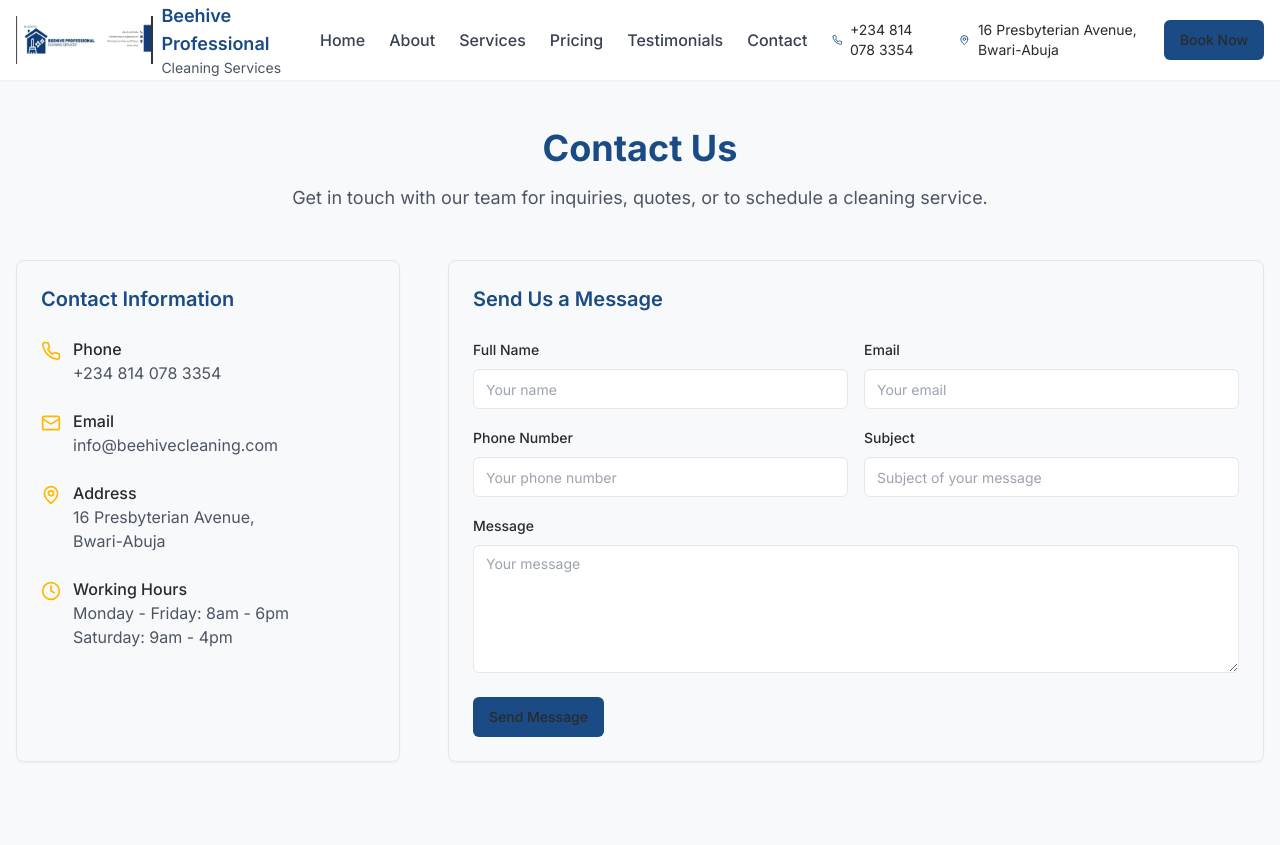
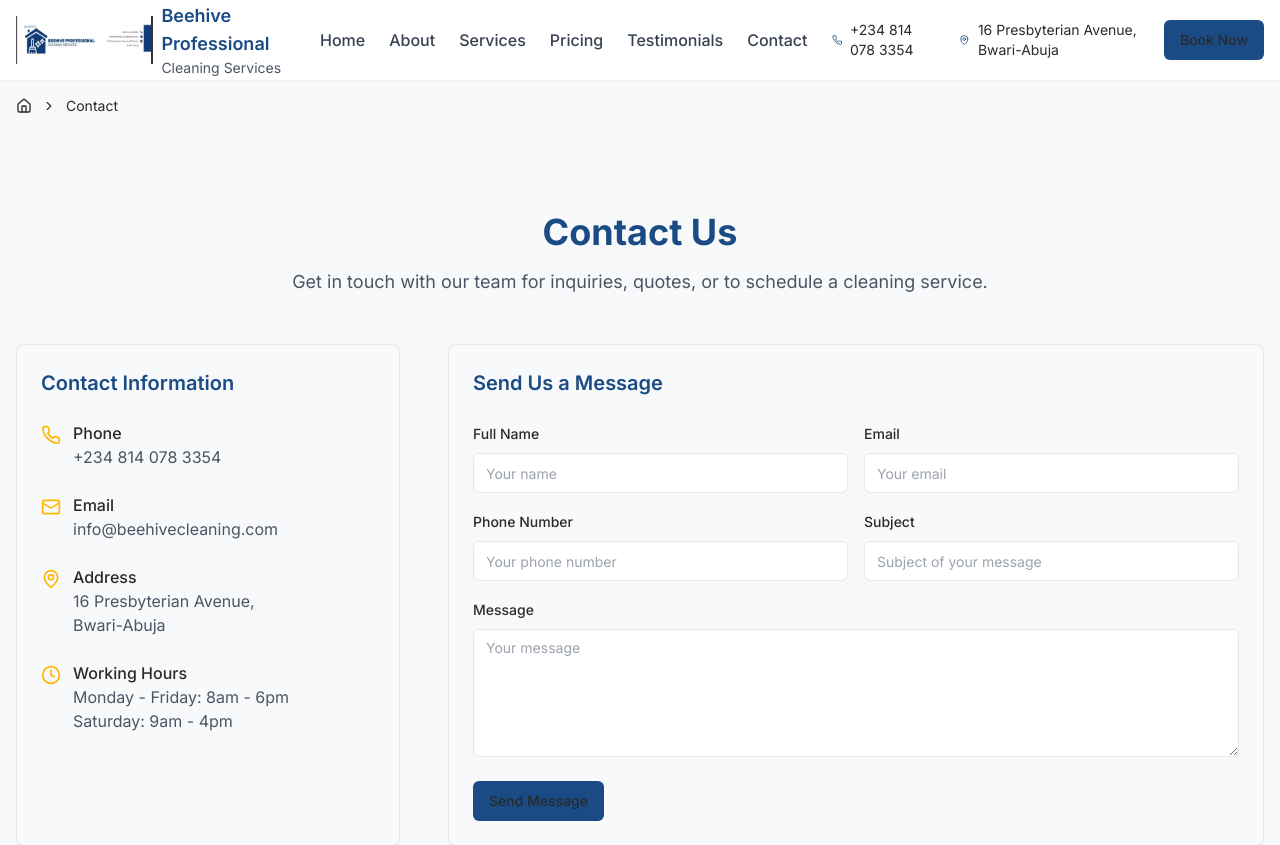
Before and after one commit to nyashaushe/beehive-cleaning-services, a React (Vite) app: page /contact in a window 1280 px wide. Shown: the top 845 px of the page. Built offline with nearby package versions, Linux system fonts and the light colour scheme.

Commit message:
Ensure consistent header and footer
Implement consistent header and footer across all pages for improved navigation and branding.

```diff
--- a/src/components/Layout.tsx
+++ b/src/components/Layout.tsx
@@ -13,8 +13,10 @@ export const Layout = ({ children, showBreadcrumbs = true }: LayoutProps) => {
   return (
     <div className="flex flex-col min-h-screen">
       <Navbar />
-      {showBreadcrumbs && <BreadcrumbNav />}
-      <main className="flex-grow">{children}</main>
+      <div className="pt-20"> {/* Add top padding to account for fixed navbar */}
+        {showBreadcrumbs && <BreadcrumbNav />}
+        <main className="flex-grow">{children}</main>
+      </div>
       <Footer />
     </div>
   );
--- a/src/pages/Contact.tsx
+++ b/src/pages/Contact.tsx
@@ -6,7 +6,7 @@ import { Input } from "@/components/ui/input";
 import { Textarea } from "@/components/ui/textarea";
 import { useToast } from "@/hooks/use-toast";
 import { Mail, Phone, MapPin, Clock } from "lucide-react";
-import { Navbar } from "@/components/Navbar";
+import { Layout } from "@/components/Layout";
 
 const Contact = () => {
   const { toast } = useToast();
@@ -46,9 +46,8 @@ const Contact = () => {
   };
 
   return (
-    <div className="min-h-screen bg-bg-light">
-      <Navbar />
-      <div className="container px-4 py-20 mx-auto mt-12">
+    <Layout>
+      <div className="container px-4 py-20 mx-auto">
         <div className="max-w-3xl mx-auto text-center mb-12">
           <h1 className="text-4xl font-bold text-primary mb-4">Contact Us</h1>
           <p className="text-lg text-gray-600">
@@ -175,7 +174,7 @@ const Contact = () => {
           </div>
         </div>
       </div>
-    </div>
+    </Layout>
   );
 };
 
--- a/src/pages/NotFound.tsx
+++ b/src/pages/NotFound.tsx
@@ -1,5 +1,7 @@
+
 import { useLocation } from "react-router-dom";
 import { useEffect } from "react";
+import { Layout } from "@/components/Layout";
 
 const NotFound = () => {
   const location = useLocation();
@@ -12,15 +14,17 @@ const NotFound = () => {
   }, [location.pathname]);
 
   return (
-    <div className="min-h-screen flex items-center justify-center bg-gray-100">
+    <Layout showBreadcrumbs={false}>
+      <div className="min-h-screen flex items-center justify-center">
         <div className="text-center">
           <h1 className="text-4xl font-bold mb-4">404</h1>
           <p className="text-xl text-gray-600 mb-4">Oops! Page not found</p>
-        <a href="/" className="text-blue-500 hover:text-blue-700 underline">
+          <a href="/" className="text-primary hover:text-primary/90 underline">
             Return to Home
           </a>
         </div>
       </div>
+    </Layout>
   );
 };
 
```
Lines whose indentation alone changed are shown as unchanged.
